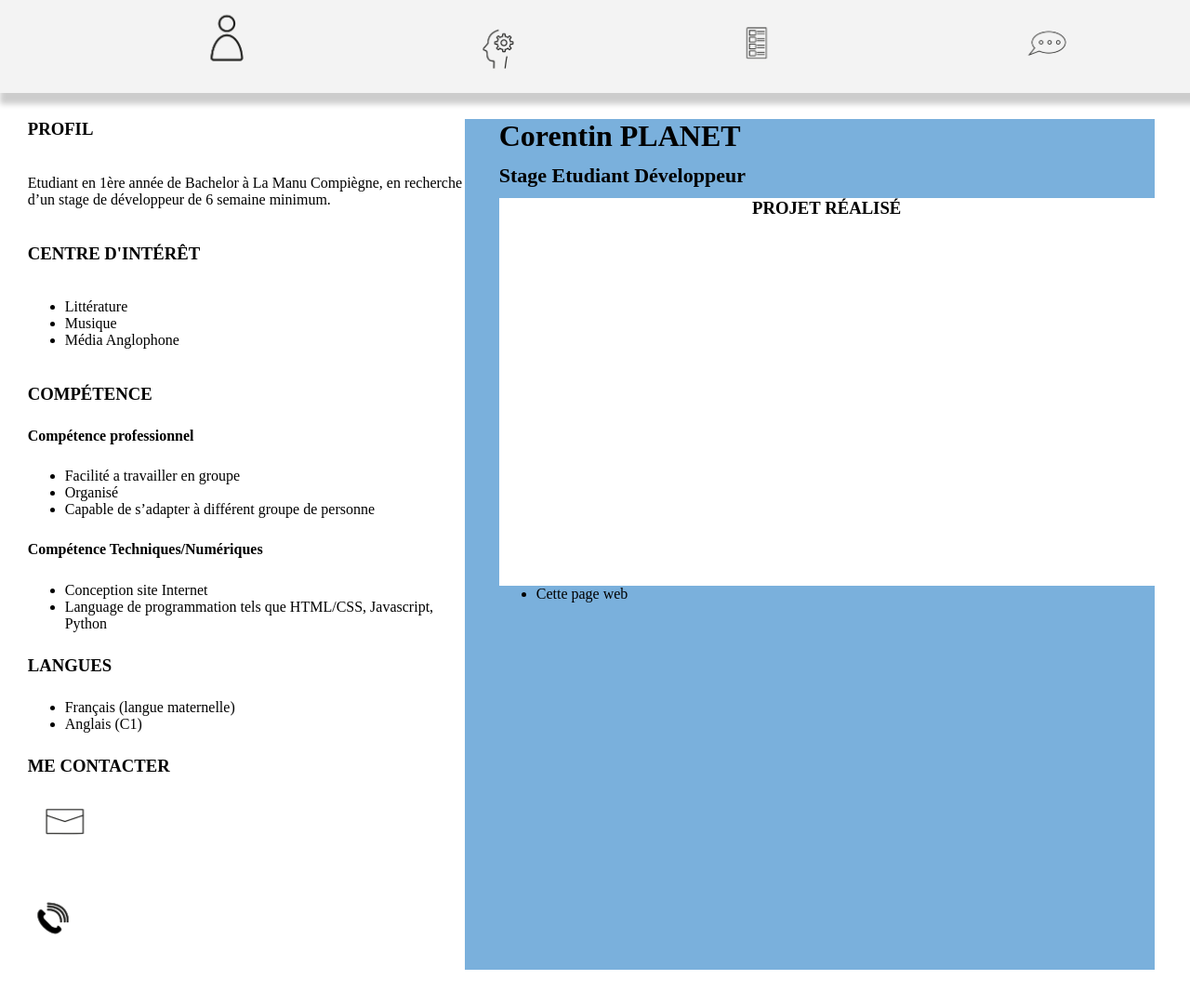
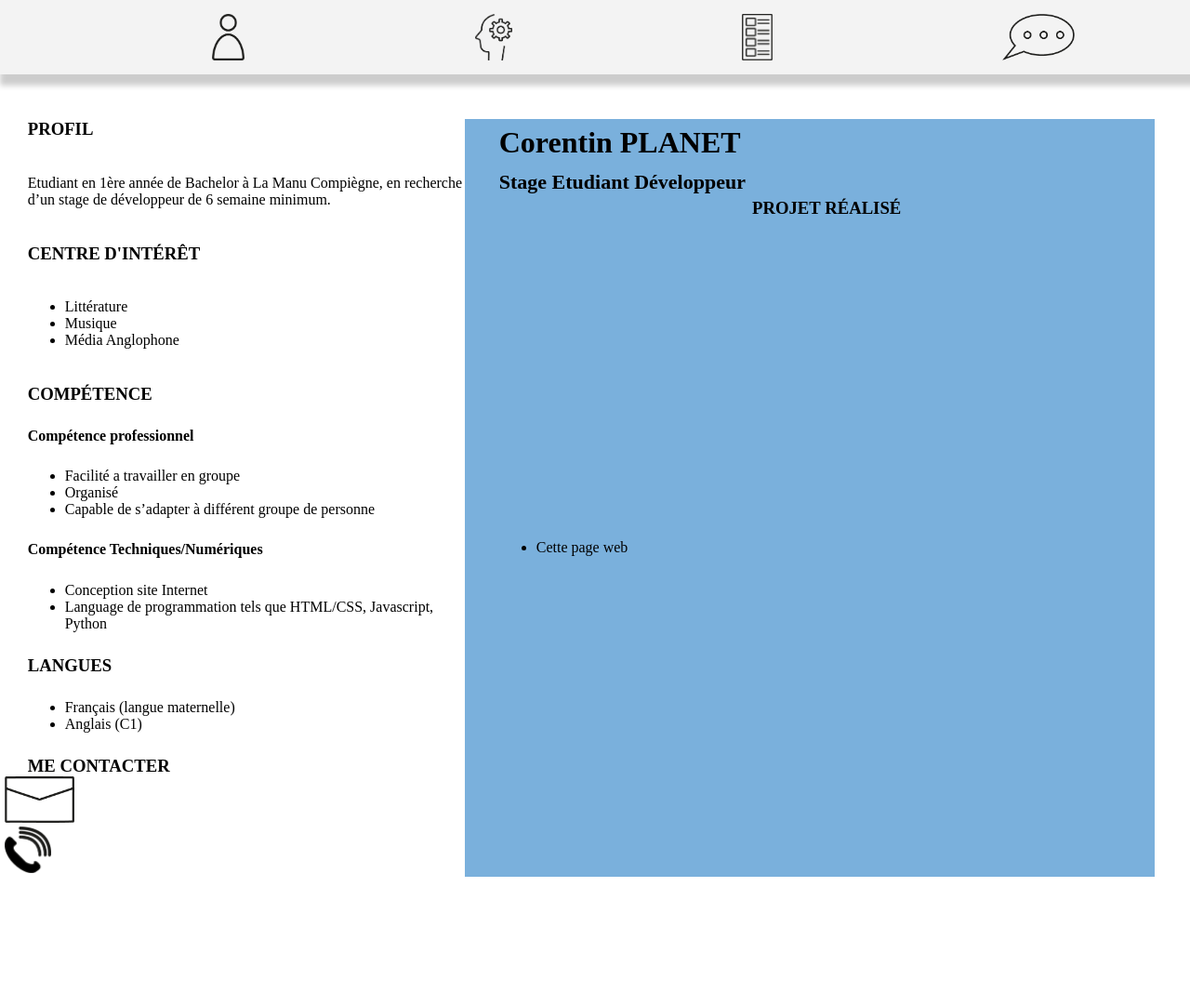
Before and after one commit to CorentinPLANET/CV_Num-rique_CorentinPLANET, a plain HTML site: page index.html in a window 1280 px wide. Shown: the whole page at 93% size. After the commit the page ends 1007 px from the top, so only its background shows below. Drawn offline with Linux system fonts and the light colour scheme.

Commit message:
page ordi

```diff
--- a/assets/css/style.css
+++ b/assets/css/style.css
@@ -1,12 +1,10 @@
 /* version telephone */
-body{
+body {
   margin-top: 5%;
   margin-bottom: 5%;
-
 }
-img{
-  height: 100px;
-  width: 100px;
+img {
+  height: 50px;
 }
 /* Creation d'une barre de nav coller en haut de l'ecran */
 nav {
@@ -55,7 +53,11 @@ h3 {
   width: 100%;
   background-color: #7ab0dc;
 }
-h1,h2, section>h3, ul, p {
+h1,
+h2,
+section > h3,
+ul,
+p {
   margin-left: 10px;
 }
 /* fait un fond d'ecran jaune pour les projets realises */
@@ -65,50 +67,63 @@ h1,h2, section>h3, ul, p {
 }
 @media screen and (min-width: 1024px) {
   * {
-margin: 0;
+    margin: 0;
   }
   nav {
     position: fixed;
     left: 0;
     right: 0;
     width: 100vw;
+    height: 80px;
+  }
+  nav ul {
+    margin-top: 15px;
   }
   main {
-    margin-top:10%;
+    margin-top: 10%;
     margin-left: 5px;
     display: grid;
-    grid-template-columns:repeat(5,1fr);
-    grid-template-rows:85px repeat(3,25vh);
+    grid-template-columns: repeat(5, 1fr);
+    grid-template-rows: 85px repeat(3, 25vh);
   }
   nav ul {
     justify-content: space-around;
   }
-  main div{
+  main div {
     display: grid;
     background-color: #7ab0dc;
     grid-column: 3/6;
     grid-row: 1;
   }
-  h1, h2, section>h3, ul, p, h4{
+  h1,
+  h2,
+  section > h3,
+  ul,
+  p,
+  h4 {
     margin-left: 5%;
   }
-  .pres-perso{
+  h1,
+  h2 {
+    margin-top: 1%;
+  }
+  .pres-perso {
     display: grid;
     grid-column: 1/3;
     grid-row: 1/3;
     background-color: white;
   }
-  .competence{
+  .competence {
     display: grid;
     grid-column: 1/3;
     grid-row: 3/5;
   }
-  .coordonee{
+  .coordonee {
     display: grid;
     grid-column: 1/3;
     grid-row: -1;
   }
-  .projet{
+  .projet {
     display: grid;
     grid-column: 3/6;
     grid-row: 2/6;
@@ -123,10 +138,8 @@ margin: 0;
   .pres-perso li {
     margin-bottom: 0;
   }
-  .projet h3{
+  .projet h3 {
     display: flex;
     justify-content: center;
-    background: white;
-
   }
 }
--- a/index.html
+++ b/index.html
@@ -2,6 +2,7 @@
 <html lang="fr" dir="ltr">
   <head>
     <meta charset="UTF-8" />
+    <link rel="shorcut icon" href="assets/img/logo.jpg" />
     <meta name="viewport" content="width=device-width, initial-scale=1.0" />
     <link rel="stylesheet" href="assets/css/style.css" />
     <title>CV Numérique Corentin PLANET</title>
@@ -9,10 +10,28 @@
   <body>
     <nav>
       <ul>
-        <li><a href="#pres-perso"><img src="assets/img/icone profil.png" alt="Icone profil"></a></li>
-        <li><a href="#competence"><img src="assets/img/icone compétence.png" alt="Icone Compétence"></a></li>
-        <li><a href="#projet"><img src="assets/img/icone projet.png" alt="Icone projet"></a></li>
-        <li><a href="#coordonee"><img src="assets/img/icone contacter.png" alt="Icone contacter"></a></li>
+        <li>
+          <a href="#pres-perso"
+            ><img src="assets/img/1x/icone_profil.png" alt="Icone profil"
+          /></a>
+        </li>
+        <li>
+          <a href="#competence"
+            ><img
+              src="assets/img/1x/icone_competence.png"
+              alt="Icone Compétence"
+          /></a>
+        </li>
+        <li>
+          <a href="#projet"
+            ><img src="assets/img/1x/icone_projet.png" alt="Icone projet"
+          /></a>
+        </li>
+        <li>
+          <a href="#coordonee"
+            ><img src="assets/img/1x/icone_contacter.png" alt="Icone contacter"
+          /></a>
+        </li>
       </ul>
     </nav>
     <main>
@@ -61,7 +80,7 @@
       </section>
       <!-- Section des projet realise en liste -->
       <section class="projet" id="projet">
-          <h3>projet réalisé</h3>
+        <h3>projet réalisé</h3>
         <ul>
           <li>Cette page web</li>
         </ul>
@@ -69,8 +88,12 @@
       <!-- lien pour me contacter -->
       <section class="coordonee" id="coordonee">
         <h3>Me Contacter</h3>
-        <a href="mailto:corentinplanet@gmail.com"><img src="assets/img/Icone mail.png" alt="Icone mail"></a>
-        <a href="tel:0033 07 70 21 12 40"><img src="assets/img/Icone tel.png" alt="Icone Telephone"></a>
+        <a href="mailto:corentinplanet@gmail.com"
+          ><img src="assets/img/1x/icone_mail.png" alt="Icone mail"
+        /></a>
+        <a href="tel:+33770211240"
+          ><img src="assets/img/1x/icone_tel.png" alt="Icone Telephone"
+        /></a>
       </section>
     </main>
   </body>
```
Also changed, not shown: assets/img/1x/icone_competence.png (added), assets/img/1x/icone_contacter.png (added), assets/img/1x/icone_mail.png (added), assets/img/1x/icone_profil.png (added), assets/img/1x/icone_projet.png (added), assets/img/1x/icone_tel.png (added), assets/img/Icone mail.png (deleted), assets/img/Icone tel.png (deleted), assets/img/icone compétence.png (deleted), assets/img/icone contacter.png (deleted), assets/img/icone profil.png (deleted), assets/img/icone projet.png (deleted), assets/img/logo.jpg (added), 1 other file.
